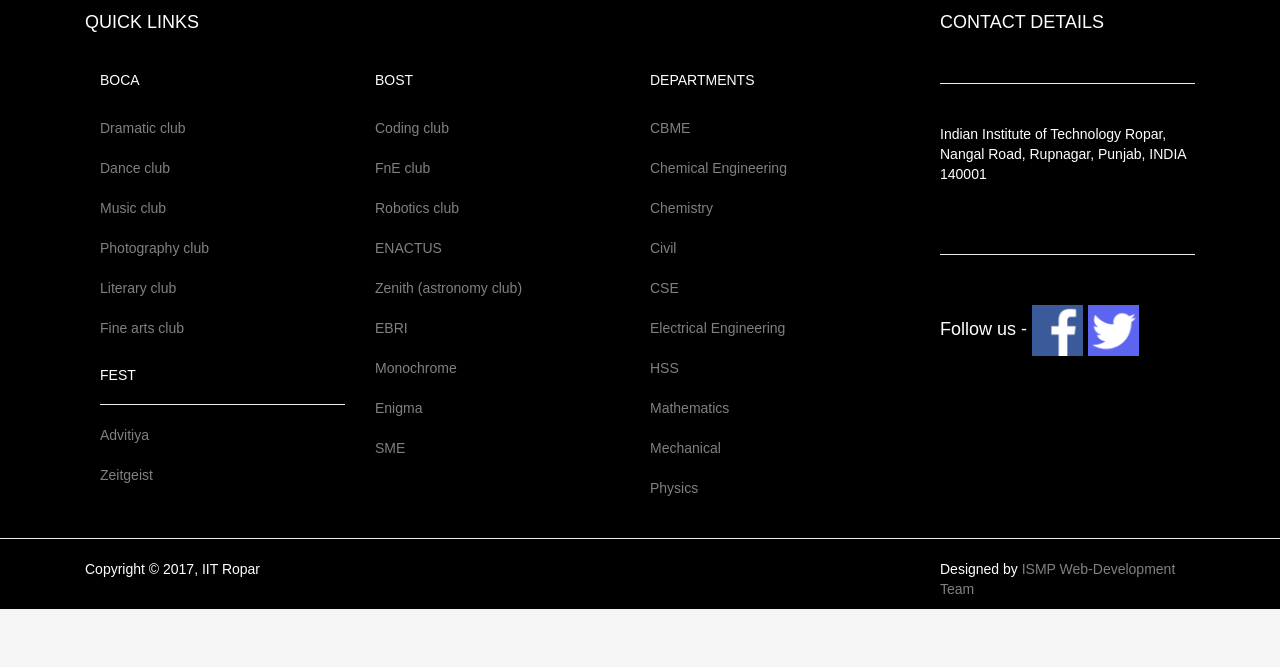
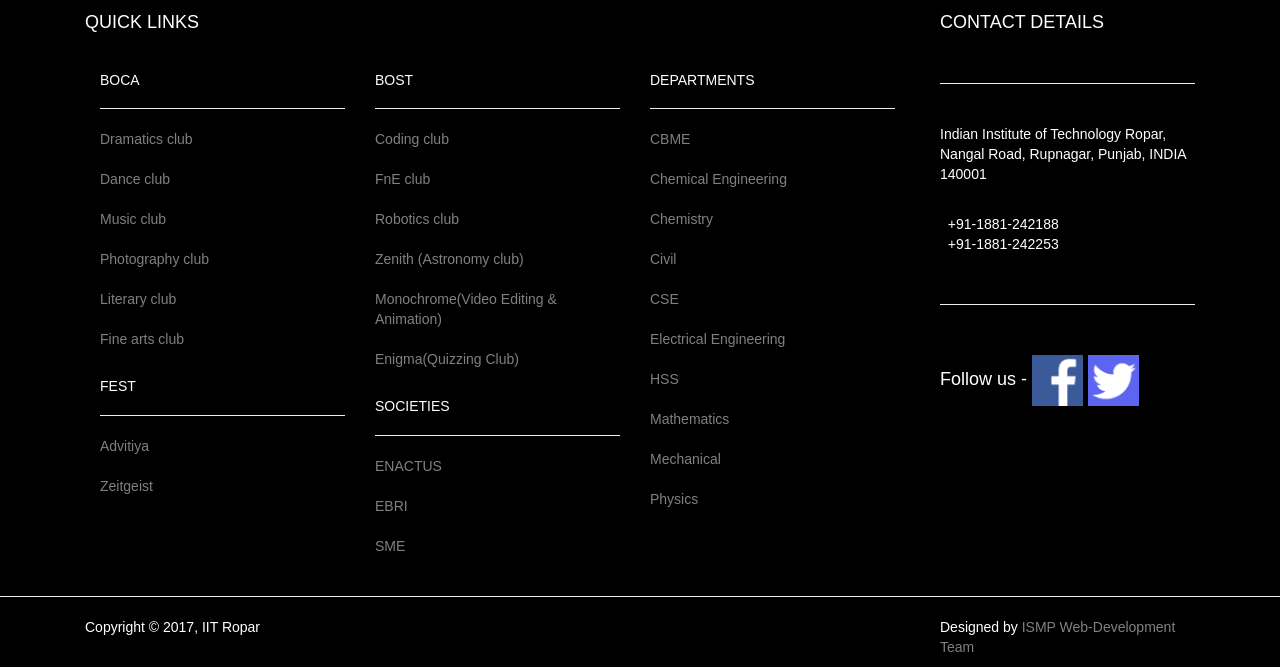
Before and after one commit to abhishekgoyal1/ISMP-2017, a plain HTML site: page form.html in a window 1280 px wide. Shown: the part 2913-3580 px from the top of the page. Before the commit the page ends 3522 px from the top, so only its background shows below. Drawn offline with nearby package versions, Linux system fonts and the light colour scheme; some packages are replaced by stand-ins of ours; a script that the page names is missing.

Commit message:
Create form.html

```diff
--- a/form.html
+++ b/form.html
@@ -184,12 +184,11 @@ We will reach you with a mentor shortly after you fill this form.</p>
 <section class="footer">
     <div class="container">
     <div class="col-sm-9">
-        <br>
-        <h4>QUICK LINKS</h4><br>
+        <br><h4>QUICK LINKS</h4><br>
         <div class="text-left">
         <div class="col-sm-4">
-            <h5 >BOCA</h5><br>
-            <a href="https://www.facebook.com/dramaticsclubiit/">Dramatic club</a><br><br>
+            <h5 >BOCA</h5><hr>
+            <a href="https://www.facebook.com/dramaticsclubiit/">Dramatics club</a><br><br>
             <a href="hhttps://www.facebook.com/IITROPARDANCECLUB/">Dance club</a><br><br>
             <a href="https://www.facebook.com/MusicClubIITRopar/">Music club</a><br><br>
             <a href="https://www.facebook.com/iitrprphotographyclub/ ">Photography club</a><br><br>
@@ -201,19 +200,20 @@ We will reach you with a mentor shortly after you fill this form.</p>
 
         </div>
         <div class="col-sm-4">
-            <h5 >BOST</h5><br>
+            <h5 >BOST</h5><hr>
             <a href="https://www.facebook.com/groups/codingclub.iitrpr/">Coding club</a><br><br>
             <a href="https://www.facebook.com/FinanceClubIITRpr/">FnE club </a><br><br>
             <a href="https://www.facebook.com/botsiitrpr/ ">Robotics club</a><br><br>
+            <a href="https://www.facebook.com/zenith.iitropar.astronomyclub/">Zenith (Astronomy club)</a><br><br>
+            <a href="https://www.facebook.com/monochromeIITRPR/">Monochrome(Video Editing & Animation)</a><br><br>
+            <a href="https://www.facebook.com/enigmaiitrpr/">Enigma(Quizzing Club)</a><br><br>
+          <h5> SOCIETIES </h5> <hr>
             <a href="ttps://www.facebook.com/EnactusIITRopar/">ENACTUS</a><br><br>
-            <a href="https://www.facebook.com/zenith.iitropar.astronomyclub/">Zenith (astronomy club)</a><br><br>
             <a href="http://www.iitrpr.ac.in/ebriiit-ropar-india-research-project">EBRI</a><br><br>
-            <a href="https://www.facebook.com/monochromeIITRPR/">Monochrome</a><br><br>
-            <a href="https://www.facebook.com/enigmaiitrpr/">Enigma</a><br><br>
             <a href="https://www.facebook.com/sme.iitropar/">SME</a><br><br>
         </div>
         <div class="col-sm-4">
-            <h5 >DEPARTMENTS</h5><br>
+            <h5 >DEPARTMENTS</h5><hr>
             <a href="https://sites.google.com/a/iitrpr.ac.in/cbme/">CBME</a><br><br>
             <a href="http://iitrpr.ac.in/chemical">Chemical Engineering</a><br><br>
             <a href="https://sites.google.com/a/iitrpr.ac.in/iitropar-chemistry/">Chemistry</a><br><br>
@@ -235,7 +235,7 @@ We will reach you with a mentor shortly after you fill this form.</p>
         <br><hr><br>
         <p>Indian Institute of Technology Ropar, Nangal Road, Rupnagar, Punjab, INDIA 140001 </p>
         <br>
-        <!--<p> &nbsp; +91-1881-227078 <br>&nbsp; +91-1881-223395 </p>-->
+        <p> &nbsp; +91-1881-242188 <br>&nbsp; +91-1881-242253 </p>
         <br><hr><br>
         <h4>Follow us -
             <a href="https://www.facebook.com/iitrpr"><img src="images/fb%20icon.png" width="20%"></a>
```
